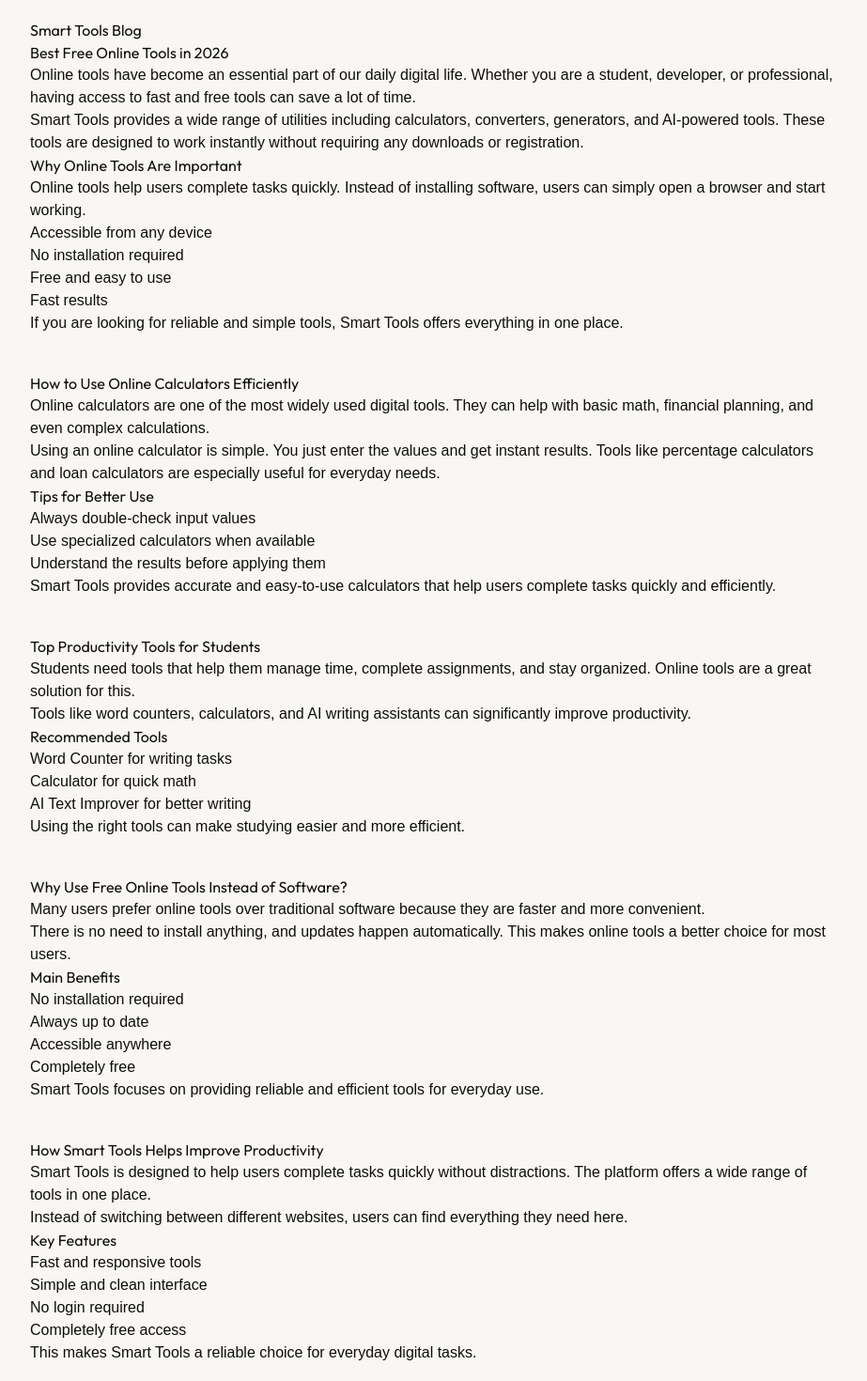
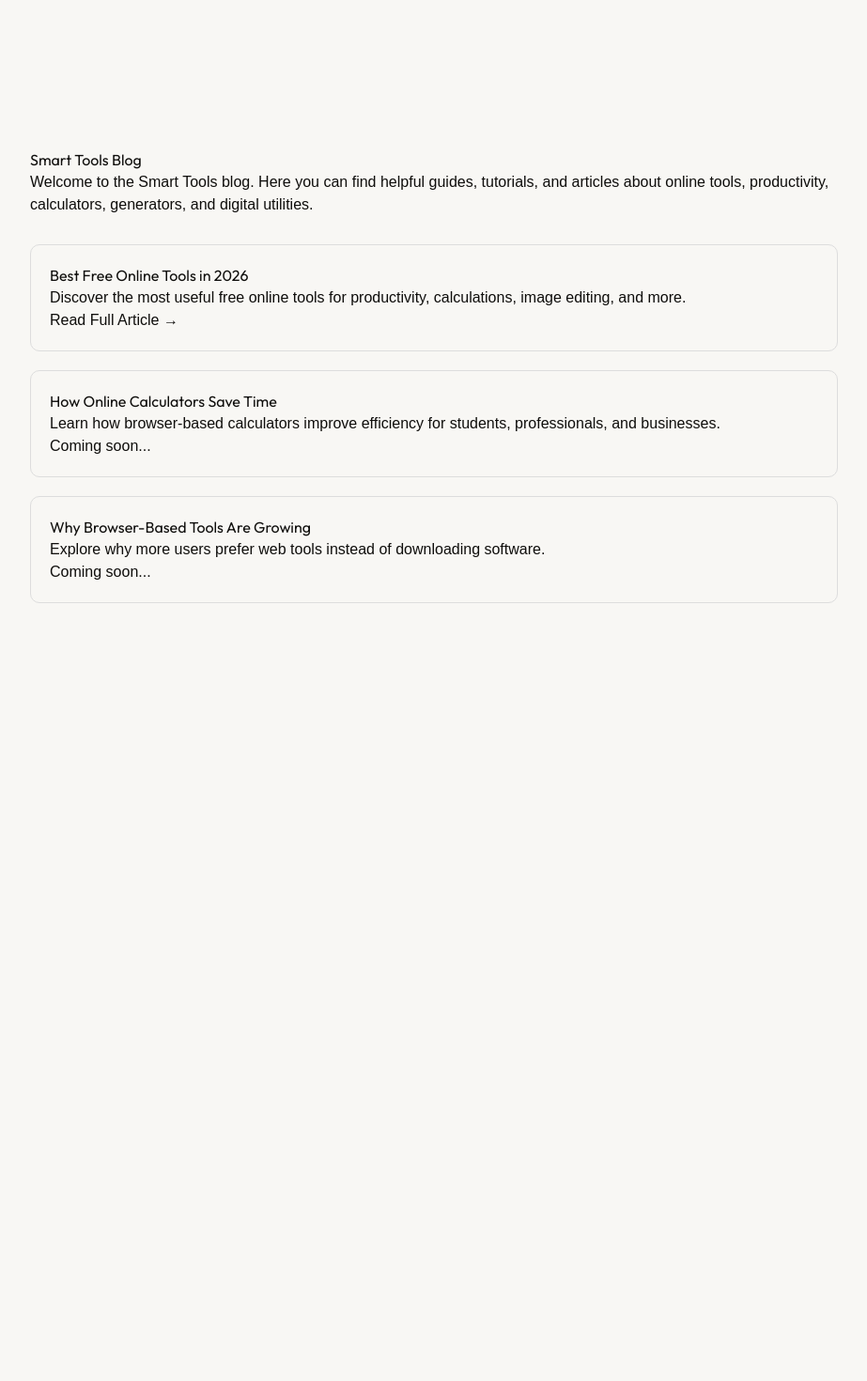
Before and after one commit to athersaud-smart-tools/smart-tools, a Next.js app: page /blog in a window 1280 px wide. Shown: the top 1470 px of the page at 94% size, without its empty margins (178-1101 px from the left). After the commit the page ends 800 px from the top, so only its background shows below. Built offline with nearby package versions, Linux system fonts and the light colour scheme.

Commit message:
upgraded blog page with real article listing

```diff
--- a/app/blog/page.tsx
+++ b/app/blog/page.tsx
@@ -1,154 +1,89 @@
+import Link from "next/link";
+
 export default function Blog() {
   return (
-    <main style={{ padding: "20px", fontFamily: "Arial", maxWidth: "900px", margin: "auto" }}>
-
+    <main
+      style={{
+        padding: "20px",
+        maxWidth: "900px",
+        margin: "auto",
+        fontFamily: "Arial",
+      }}
+    >
       <h1>Smart Tools Blog</h1>
 
-      {/* ARTICLE 1 */}
-      <article style={{ marginBottom: "40px" }}>
-        <h2>Best Free Online Tools in 2026</h2>
+      <p>
+        Welcome to the Smart Tools blog. Here you can find helpful guides,
+        tutorials, and articles about online tools, productivity, calculators,
+        generators, and digital utilities.
+      </p>
 
-        <p>
-          Online tools have become an essential part of our daily digital life.
-          Whether you are a student, developer, or professional, having access
-          to fast and free tools can save a lot of time.
-        </p>
+      <div
+        style={{
+          marginTop: "30px",
+          display: "grid",
+          gap: "20px",
+        }}
+      >
+        {/* ARTICLE CARD */}
+        <div
+          style={{
+            border: "1px solid #ddd",
+            padding: "20px",
+            borderRadius: "10px",
+          }}
+        >
+          <h2>
+            <Link href="/blog/best-online-tools-2026">
+              Best Free Online Tools in 2026
+            </Link>
+          </h2>
 
-        <p>
-          Smart Tools provides a wide range of utilities including calculators,
-          converters, generators, and AI-powered tools. These tools are designed
-          to work instantly without requiring any downloads or registration.
-        </p>
+          <p>
+            Discover the most useful free online tools for productivity,
+            calculations, image editing, and more.
+          </p>
 
-        <h3>Why Online Tools Are Important</h3>
-        <p>
-          Online tools help users complete tasks quickly. Instead of installing
-          software, users can simply open a browser and start working.
-        </p>
+          <Link href="/blog/best-online-tools-2026">
+            Read Full Article →
+          </Link>
+        </div>
 
-        <ul>
-          <li>Accessible from any device</li>
-          <li>No installation required</li>
-          <li>Free and easy to use</li>
-          <li>Fast results</li>
-        </ul>
+        {/* FUTURE ARTICLES */}
+        <div
+          style={{
+            border: "1px solid #ddd",
+            padding: "20px",
+            borderRadius: "10px",
+          }}
+        >
+          <h2>How Online Calculators Save Time</h2>
 
-        <p>
-          If you are looking for reliable and simple tools, Smart Tools offers
-          everything in one place.
-        </p>
-      </article>
+          <p>
+            Learn how browser-based calculators improve efficiency for students,
+            professionals, and businesses.
+          </p>
 
-      {/* ARTICLE 2 */}
-      <article style={{ marginBottom: "40px" }}>
-        <h2>How to Use Online Calculators Efficiently</h2>
+          <p>Coming soon...</p>
+        </div>
 
-        <p>
-          Online calculators are one of the most widely used digital tools.
-          They can help with basic math, financial planning, and even complex
-          calculations.
-        </p>
+        <div
+          style={{
+            border: "1px solid #ddd",
+            padding: "20px",
+            borderRadius: "10px",
+          }}
+        >
+          <h2>Why Browser-Based Tools Are Growing</h2>
 
-        <p>
-          Using an online calculator is simple. You just enter the values and
-          get instant results. Tools like percentage calculators and loan
-          calculators are especially useful for everyday needs.
-        </p>
+          <p>
+            Explore why more users prefer web tools instead of downloading
+            software.
+          </p>
 
-        <h3>Tips for Better Use</h3>
-        <ul>
-          <li>Always double-check input values</li>
-          <li>Use specialized calculators when available</li>
-          <li>Understand the results before applying them</li>
-        </ul>
-
-        <p>
-          Smart Tools provides accurate and easy-to-use calculators that help
-          users complete tasks quickly and efficiently.
-        </p>
-      </article>
-
-      {/* ARTICLE 3 */}
-      <article style={{ marginBottom: "40px" }}>
-        <h2>Top Productivity Tools for Students</h2>
-
-        <p>
-          Students need tools that help them manage time, complete assignments,
-          and stay organized. Online tools are a great solution for this.
-        </p>
-
-        <p>
-          Tools like word counters, calculators, and AI writing assistants can
-          significantly improve productivity.
-        </p>
-
-        <h3>Recommended Tools</h3>
-        <ul>
-          <li>Word Counter for writing tasks</li>
-          <li>Calculator for quick math</li>
-          <li>AI Text Improver for better writing</li>
-        </ul>
-
-        <p>
-          Using the right tools can make studying easier and more efficient.
-        </p>
-      </article>
-
-      {/* ARTICLE 4 */}
-      <article style={{ marginBottom: "40px" }}>
-        <h2>Why Use Free Online Tools Instead of Software?</h2>
-
-        <p>
-          Many users prefer online tools over traditional software because they
-          are faster and more convenient.
-        </p>
-
-        <p>
-          There is no need to install anything, and updates happen automatically.
-          This makes online tools a better choice for most users.
-        </p>
-
-        <h3>Main Benefits</h3>
-        <ul>
-          <li>No installation required</li>
-          <li>Always up to date</li>
-          <li>Accessible anywhere</li>
-          <li>Completely free</li>
-        </ul>
-
-        <p>
-          Smart Tools focuses on providing reliable and efficient tools for
-          everyday use.
-        </p>
-      </article>
-
-      {/* ARTICLE 5 */}
-      <article style={{ marginBottom: "40px" }}>
-        <h2>How Smart Tools Helps Improve Productivity</h2>
-
-        <p>
-          Smart Tools is designed to help users complete tasks quickly without
-          distractions. The platform offers a wide range of tools in one place.
-        </p>
-
-        <p>
-          Instead of switching between different websites, users can find
-          everything they need here.
-        </p>
-
-        <h3>Key Features</h3>
-        <ul>
-          <li>Fast and responsive tools</li>
-          <li>Simple and clean interface</li>
-          <li>No login required</li>
-          <li>Completely free access</li>
-        </ul>
-
-        <p>
-          This makes Smart Tools a reliable choice for everyday digital tasks.
-        </p>
-      </article>
-
+          <p>Coming soon...</p>
+        </div>
+      </div>
     </main>
   );
 }
```
